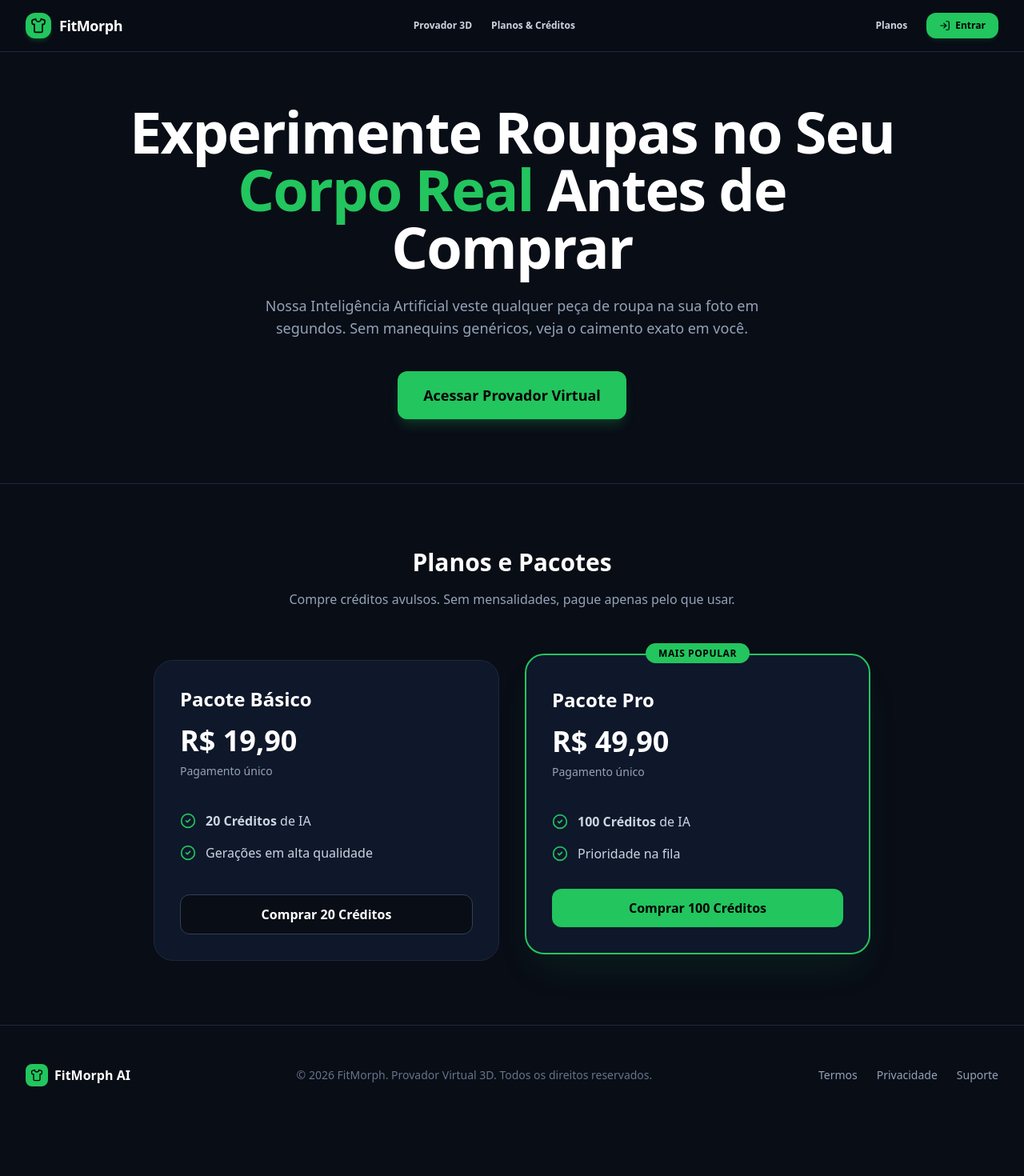
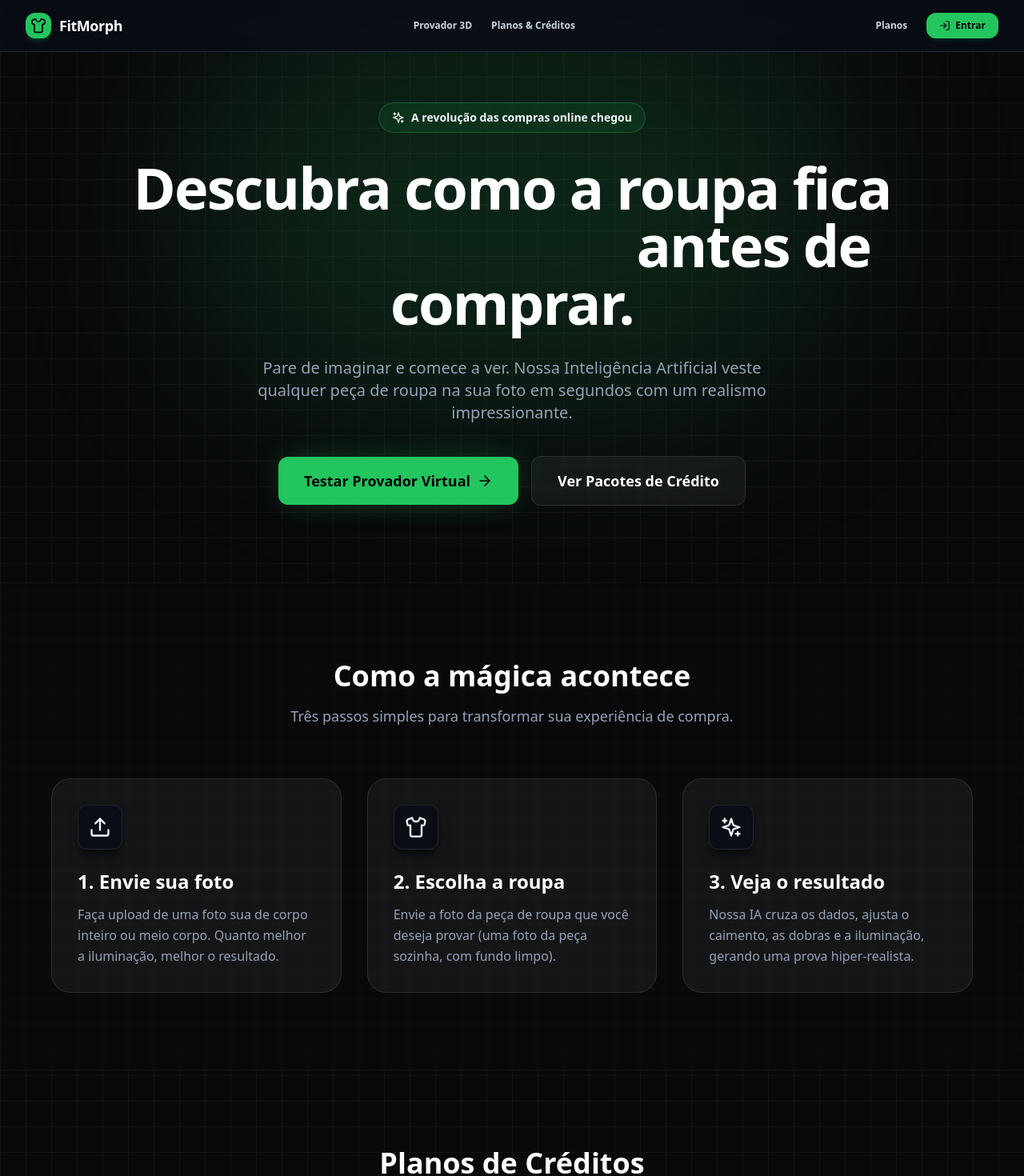
Before and after one commit to denivanni10-blip/fitmorph-saas, a Next.js app: page / in a window 1280 px wide. Shown: the top 1470 px of the page at 80% size. Before the commit the page ends 1406 px from the top, so only its background shows below. Built offline with nearby package versions, Linux system fonts and the light colour scheme; no server answers.

Commit message:
feat: landing page redesenhada com design premium de alta conversao

```diff
--- a/src/app/page.js
+++ b/src/app/page.js
@@ -2,45 +2,111 @@
 
 import Navbar from '@/components/Navbar';
 import Footer from '@/components/Footer';
-import { CheckCircle2, Zap, Star } from 'lucide-react';
+import { CheckCircle2, Zap, Star, Sparkles, Upload, Shirt, ArrowRight } from 'lucide-react';
 import Link from 'next/link';
 
 export default function Home() {
   return (
-    <div className="min-h-screen flex flex-col bg-dark-900 text-slate-100">
+    <div className="min-h-screen flex flex-col bg-[#09090b] text-slate-100 relative overflow-hidden">
+
+      {/* EFEITOS DE FUNDO (GRID E LUZ) */}
+      <div className="absolute inset-0 bg-[linear-gradient(to_right,#ffffff0a_1px,transparent_1px),linear-gradient(to_bottom,#ffffff0a_1px,transparent_1px)] bg-[size:32px_32px]"></div>
+      <div className="absolute top-0 left-1/2 -translate-x-1/2 w-[800px] h-[500px] bg-brand-500/15 blur-[120px] rounded-full pointer-events-none"></div>
+
+      <div className="relative z-10 flex flex-col min-h-screen">
         <Navbar />
 
         <main className="flex-1">
           {/* HERO SECTION */}
-        <section className="pt-32 pb-20 px-4 text-center max-w-5xl mx-auto">
-          <h1 className="text-5xl md:text-7xl font-extrabold text-white tracking-tight mb-6">
-            Experimente Roupas no Seu <br/>
-            <span className="text-brand-500">Corpo Real</span> Antes de Comprar
+          <section className="pt-32 pb-24 px-4 text-center max-w-5xl mx-auto">
+            <div className="animate-fade-in-up">
+              <div className="inline-flex items-center gap-2 px-4 py-2 rounded-full border border-brand-500/30 bg-brand-500/10 text-brand-400 text-sm font-semibold mb-8 backdrop-blur-sm">
+                <Sparkles className="w-4 h-4" />
+                <span>A revolução das compras online chegou</span>
+              </div>
+
+              <h1 className="text-5xl md:text-7xl font-extrabold text-white tracking-tight mb-8 leading-[1.1]">
+                Descubra como a roupa fica <br/>
+                <span className="text-transparent bg-clip-text bg-gradient-to-r from-brand-400 to-emerald-300">
+                  no seu corpo real
+                </span> antes de comprar.
               </h1>
-          <p className="text-lg text-slate-400 max-w-2xl mx-auto mb-10">
-            Nossa Inteligência Artificial veste qualquer peça de roupa na sua foto em segundos. Sem manequins genéricos, veja o caimento exato em você.
+
+              <p className="text-lg md:text-xl text-slate-400 max-w-2xl mx-auto mb-10 leading-relaxed">
+                Pare de imaginar e comece a ver. Nossa Inteligência Artificial veste qualquer peça de roupa na sua foto em segundos com um realismo impressionante.
               </p>
+
+              <div className="flex flex-col sm:flex-row items-center justify-center gap-4">
                 <Link
                   href="/dashboard"
-            className="inline-flex items-center justify-center px-8 py-4 text-lg font-bold text-black bg-brand-500 rounded-xl hover:bg-brand-600 transition-all shadow-lg shadow-brand-500/20"
+                  className="inline-flex items-center justify-center px-8 py-4 text-lg font-extrabold text-black bg-brand-500 rounded-xl hover:bg-brand-400 transition-all shadow-[0_0_40px_-10px_rgba(34,197,94,0.4)] group"
                 >
-            Acessar Provador Virtual
+                  Testar Provador Virtual
+                  <ArrowRight className="w-5 h-5 ml-2 group-hover:translate-x-1 transition-transform" />
                 </Link>
+                <a
+                  href="#planos"
+                  className="inline-flex items-center justify-center px-8 py-4 text-lg font-bold text-white bg-white/5 border border-white/10 rounded-xl hover:bg-white/10 transition-all backdrop-blur-sm"
+                >
+                  Ver Pacotes de Crédito
+                </a>
+              </div>
+            </div>
           </section>
 
-        {/* PRICING SECTION UNIFICADA */}
-        <section className="py-20 px-4 bg-dark-950 border-t border-slate-800" id="planos">
+          {/* SESSÃO: COMO FUNCIONA */}
+          <section className="py-24 px-4 relative bg-dark-950/50 border-y border-white/5 backdrop-blur-sm">
+            <div className="max-w-6xl mx-auto">
+              <div className="text-center mb-16">
+                <h2 className="text-3xl md:text-4xl font-extrabold text-white mb-4">Como a mágica acontece</h2>
+                <p className="text-slate-400 text-lg">Três passos simples para transformar sua experiência de compra.</p>
+              </div>
+
+              <div className="grid grid-cols-1 md:grid-cols-3 gap-8">
+                {/* Passo 1 */}
+                <div className="bg-white/5 border border-white/10 p-8 rounded-3xl relative group hover:border-brand-500/50 transition-all hover:-translate-y-1">
+                  <div className="w-14 h-14 bg-dark-900 rounded-xl flex items-center justify-center mb-6 border border-white/10 group-hover:scale-110 transition-transform shadow-lg shadow-black/50">
+                    <Upload className="w-7 h-7 text-brand-400" />
+                  </div>
+                  <h3 className="text-2xl font-bold text-white mb-3">1. Envie sua foto</h3>
+                  <p className="text-slate-400 leading-relaxed">Faça upload de uma foto sua de corpo inteiro ou meio corpo. Quanto melhor a iluminação, melhor o resultado.</p>
+                </div>
+                {/* Passo 2 */}
+                <div className="bg-white/5 border border-white/10 p-8 rounded-3xl relative group hover:border-brand-500/50 transition-all hover:-translate-y-1">
+                  <div className="w-14 h-14 bg-dark-900 rounded-xl flex items-center justify-center mb-6 border border-white/10 group-hover:scale-110 transition-transform shadow-lg shadow-black/50">
+                    <Shirt className="w-7 h-7 text-brand-400" />
+                  </div>
+                  <h3 className="text-2xl font-bold text-white mb-3">2. Escolha a roupa</h3>
+                  <p className="text-slate-400 leading-relaxed">Envie a foto da peça de roupa que você deseja provar (uma foto da peça sozinha, com fundo limpo).</p>
+                </div>
+                {/* Passo 3 */}
+                <div className="bg-white/5 border border-white/10 p-8 rounded-3xl relative group hover:border-brand-500/50 transition-all hover:-translate-y-1">
+                  <div className="w-14 h-14 bg-dark-900 rounded-xl flex items-center justify-center mb-6 border border-white/10 group-hover:scale-110 transition-transform shadow-lg shadow-black/50">
+                    <Sparkles className="w-7 h-7 text-brand-400" />
+                  </div>
+                  <h3 className="text-2xl font-bold text-white mb-3">3. Veja o resultado</h3>
+                  <p className="text-slate-400 leading-relaxed">Nossa IA cruza os dados, ajusta o caimento, as dobras e a iluminação, gerando uma prova hiper-realista.</p>
+                </div>
+              </div>
+            </div>
+          </section>
+
+          {/* SESSÃO DE PLANOS E PREÇOS UNIFICADA COM KIWIFY */}
+          <section className="py-24 px-4 relative" id="planos">
             <div className="max-w-4xl mx-auto">
               <div className="text-center mb-16">
-              <h2 className="text-3xl font-extrabold text-white mb-4">Planos e Pacotes</h2>
-              <p className="text-slate-400">Compre créditos avulsos. Sem mensalidades, pague apenas pelo que usar.</p>
+                <h2 className="text-3xl md:text-4xl font-extrabold text-white mb-4">Planos de Créditos</h2>
+                <p className="text-slate-400 text-lg">Sem assinaturas ou pegadinhas. Compre pacotes avulsos e pague apenas pelo que usar.</p>
               </div>
 
               <div className="grid grid-cols-1 md:grid-cols-2 gap-8">
 
                 {/* Pacote Básico */}
-              <div className="bg-dark-800 border border-slate-800 rounded-3xl p-8 flex flex-col">
+                <div className="bg-dark-800/80 backdrop-blur-sm border border-slate-700/50 rounded-3xl p-8 flex flex-col hover:border-slate-600 transition-colors shadow-xl">
                   <div className="mb-4">
+                    <span className="inline-flex items-center gap-1.5 px-3 py-1 rounded-full bg-dark-900 border border-slate-700 text-slate-300 text-xs font-bold mb-4">
+                      <Zap className="w-3.5 h-3.5" /> Ideal para testar
+                    </span>
                     <h3 className="text-2xl font-bold text-white">Pacote Básico</h3>
                     <div className="mt-4 flex items-baseline text-4xl font-extrabold text-white">
                       R$ 19,90
@@ -49,24 +115,28 @@ export default function Home() {
                   </div>
                   <ul className="mt-6 mb-8 space-y-4 flex-1">
                     <li className="flex items-center gap-3 text-slate-300">
-                    <CheckCircle2 className="w-5 h-5 text-brand-500" />
-                    <span><strong>20 Créditos</strong> de IA</span>
+                      <CheckCircle2 className="w-5 h-5 text-brand-500 shrink-0" />
+                      <span><strong>20 Créditos</strong> de Inteligência Artificial</span>
                     </li>
                     <li className="flex items-center gap-3 text-slate-300">
-                    <CheckCircle2 className="w-5 h-5 text-brand-500" />
+                      <CheckCircle2 className="w-5 h-5 text-brand-500 shrink-0" />
                       <span>Gerações em alta qualidade</span>
                     </li>
+                    <li className="flex items-center gap-3 text-slate-300">
+                      <CheckCircle2 className="w-5 h-5 text-brand-500 shrink-0" />
+                      <span>Suporte via e-mail</span>
+                    </li>
                   </ul>
-                <a href="https://pay.kiwify.com.br/esrXRjz" target="_blank" className="w-full py-3 rounded-xl bg-dark-900 border border-slate-700 hover:bg-slate-800 text-white font-bold text-center">
+                  <a href="https://pay.kiwify.com.br/esrXRjz" target="_blank" className="w-full py-4 rounded-xl bg-dark-900 border border-slate-700 hover:bg-slate-800 text-white font-bold text-center transition-colors">
                     Comprar 20 Créditos
                   </a>
                 </div>
 
                 {/* Pacote Pro */}
-              <div className="bg-dark-800 border-2 border-brand-500 rounded-3xl p-8 flex flex-col relative transform md:-translate-y-2 shadow-2xl shadow-brand-500/10">
+                <div className="bg-dark-800 backdrop-blur-sm border-2 border-brand-500 rounded-3xl p-8 flex flex-col relative transform md:-translate-y-4 shadow-[0_20px_50px_-12px_rgba(34,197,94,0.15)]">
                   <div className="absolute -top-4 left-1/2 -translate-x-1/2">
-                  <span className="bg-brand-500 text-black px-4 py-1 rounded-full text-xs font-black uppercase tracking-wider">
-                    Mais Popular
+                    <span className="bg-brand-500 text-black px-4 py-1.5 rounded-full text-xs font-black uppercase tracking-wider flex items-center gap-1">
+                      <Star className="w-3 h-3 fill-black" /> Mais Vendido
                     </span>
                   </div>
                   <div className="mb-4 mt-2">
@@ -78,15 +148,19 @@ export default function Home() {
                   </div>
                   <ul className="mt-6 mb-8 space-y-4 flex-1">
                     <li className="flex items-center gap-3 text-slate-300">
-                    <CheckCircle2 className="w-5 h-5 text-brand-500" />
-                    <span><strong>100 Créditos</strong> de IA</span>
+                      <CheckCircle2 className="w-5 h-5 text-brand-500 shrink-0" />
+                      <span><strong>100 Créditos</strong> de Inteligência Artificial</span>
                     </li>
                     <li className="flex items-center gap-3 text-slate-300">
-                    <CheckCircle2 className="w-5 h-5 text-brand-500" />
-                    <span>Prioridade na fila</span>
+                      <CheckCircle2 className="w-5 h-5 text-brand-500 shrink-0" />
+                      <span>Melhor custo-benefício (50% OFF)</span>
+                    </li>
+                    <li className="flex items-center gap-3 text-slate-300">
+                      <CheckCircle2 className="w-5 h-5 text-brand-500 shrink-0" />
+                      <span>Prioridade máxima na fila de geração</span>
                     </li>
                   </ul>
-                <a href="https://pay.kiwify.com.br/gXxqx6g" target="_blank" className="w-full py-3 rounded-xl bg-brand-500 hover:bg-brand-600 text-black font-bold text-center">
+                  <a href="https://pay.kiwify.com.br/gXxqx6g" target="_blank" className="w-full py-4 rounded-xl bg-brand-500 hover:bg-brand-600 text-black font-extrabold text-center transition-colors shadow-lg shadow-brand-500/20">
                     Comprar 100 Créditos
                   </a>
                 </div>
@@ -94,8 +168,10 @@ export default function Home() {
               </div>
             </div>
           </section>
+
         </main>
         <Footer />
       </div>
+    </div>
   );
 }
```
Lines whose indentation alone changed are shown as unchanged.
